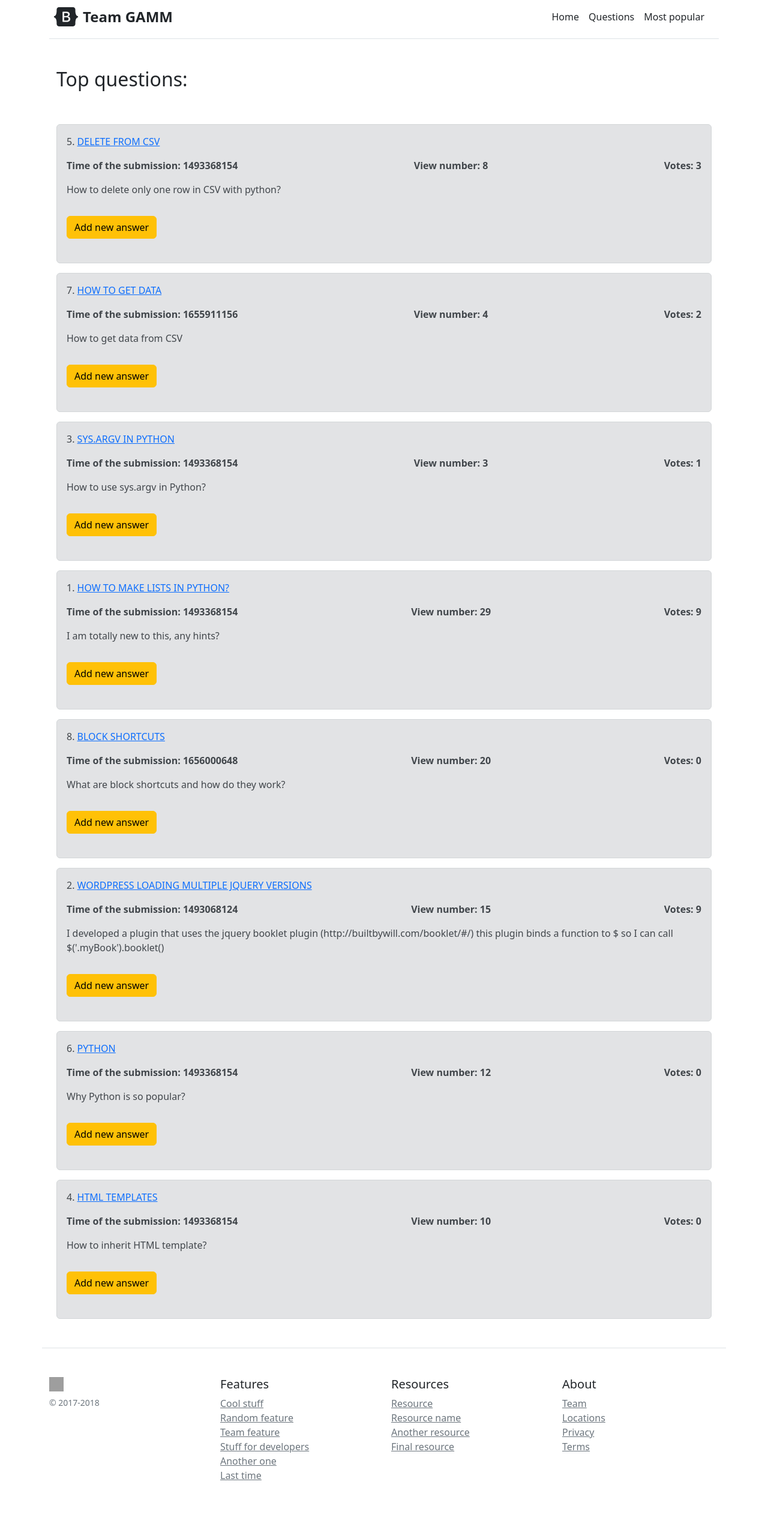
After one commit to wilk98/AskMate, a Flask app: page /most_popular in a window 1280 px wide. The commit adds this page. Shown: the whole page at 60% size. Run offline with Flask 2, Linux system fonts and the light colour scheme; grey boxes are pictures that could not be loaded.

Commit message:
add main page and team page

```diff
--- a/connection.py
+++ b/connection.py
@@ -1,6 +1,7 @@
 import csv
 from datetime import datetime
 import time
+from operator import itemgetter
 
 
 QUESTION_HEADER = ['id', 'submission_time', 'view_number', 'vote_number', 'title', 'message', 'image']
@@ -106,6 +107,7 @@ def vote_question_up(question_id):
         writer.writeheader()
         writer.writerows(questions_list)
 
+
 def vote_question_down(question_id):
     with open('question.csv', 'r', newline='') as csvfile:
         reader = csv.DictReader(csvfile)
@@ -120,3 +122,12 @@ def vote_question_down(question_id):
         writer = csv.DictWriter(writeFile, QUESTION_HEADER)
         writer.writeheader()
         writer.writerows(questions_list)
+
+
+def top_questions():
+    all_questions = []
+    with open('question.csv', 'r', newline='') as csvfile:
+        reader = csv.DictReader(csvfile)
+        for item in reader:
+            all_questions.append(item)
+    return sorted(all_questions, key=itemgetter('view_number'), reverse=True)
--- a/question.csv
+++ b/question.csv
@@ -1,8 +1,9 @@
 id,submission_time,view_number,vote_number,title,message,image
 1,1493368154,29,9,How to make lists in Python?,"I am totally new to this, any hints?",
 2,1493068124,15,9,Wordpress loading multiple jQuery Versions,I developed a plugin that uses the jquery booklet plugin (http://builtbywill.com/booklet/#/) this plugin binds a function to $ so I can call $('.myBook').booklet(),
-3,1493368154,0,0,New question,What is the best programming language?,
-4,1493368154,0,0,HTML templates,How to inherit HTML template?,
-5,1493368154,0,0,Python DictWriter,How to save user input to CSV file?,
-6,1493368154,0,0,Flask,What is it and what can you do with it?,
-7,1655911156,0,0,How to get data,How to get data from CSV,
+3,1493368154,3,1,sys.argv in Python,How to use sys.argv in Python?,
+4,1493368154,10,0,HTML templates,How to inherit HTML template?,
+5,1493368154,8,3,Delete from CSV,How to delete only one row in CSV with python?,
+6,1493368154,12,0,Python,Why Python is so popular?,
+7,1655911156,4,2,How to get data,How to get data from CSV,
+8,1656000648,20,0,Block shortcuts,What are block shortcuts and how do they work?,
--- a/server.py
+++ b/server.py
@@ -87,7 +87,8 @@ def add_question():
         connection.post_question(question_to_add)
         return redirect('/')
     else:
-        return render_template('question.html')
+        return render_template('question.html', title=question_to_add.get('title'),
+                               message=question_to_add.get('message'))
 
 
 @app.route('/question/<question_id>/vote-up')
@@ -100,5 +101,22 @@ def que_vote_down(question_id):
     connection.vote_question_down(question_id)
     return redirect('/list')
 
+
+@app.route("/team")
+def team_site():
+    return render_template('team.html')
+
+
+@app.route("/home")
+def home_site():
+    return render_template('home.html')
+
+
+@app.route("/most_popular")
+def most_popular_site():
+    top_questions = connection.top_questions()
+    return render_template('most_popular.html', most_popular=top_questions)
+
+
 if __name__ == "__main__":
     app.run(debug=True)
--- a/templates/base.html
+++ b/templates/base.html
@@ -18,9 +18,9 @@
       </a>
 
       <nav class="d-inline-flex mt-2 mt-md-0 ms-md-auto">
-        <a class="me-3 py-2 text-dark text-decoration-none" href="/index">Home</a>
+        <a class="me-3 py-2 text-dark text-decoration-none" href="/home">Home</a>
         <a class="me-3 py-2 text-dark text-decoration-none" href="/list">Questions</a>
-        <a class="me-3 py-2 text-dark text-decoration-none" href="/">Questions</a>
+        <a class="me-3 py-2 text-dark text-decoration-none" href="/most_popular">Most popular</a>
       </nav>
     </div>
     {% block body %}{% endblock %}
@@ -55,7 +55,7 @@
           <div class="col-6 col-md">
             <h5>About</h5>
             <ul class="list-unstyled text-small">
-              <li><a class="text-muted" href="#">Team</a></li>
+              <li><a class="text-muted" href="/team">Team</a></li>
               <li><a class="text-muted" href="#">Locations</a></li>
               <li><a class="text-muted" href="#">Privacy</a></li>
               <li><a class="text-muted" href="#">Terms</a></li>
--- /dev/null
+++ b/templates/most_popular.html
@@ -0,0 +1,27 @@
+{% extends 'base.html' %}
+
+{% block title %}
+    Top questions
+{% endblock %}
+
+{% block body %}
+<div class="container mt-5">
+     <div class="d-flex justify-content-between align-items-center mb-5">
+         <h2>Top questions:</h2>
+     </div>
+                 {% for item in most_popular %}
+                     <div class="alert alert-secondary">
+                         <p>{{ item.id }}. <a class="text-uppercase" href ="/question/{{ item.id }}" class="">{{ item.title }}</a></p>
+                         <div class="d-flex justify-content-between">
+                             <p><strong>Time of the submission: {{ item.submission_time }}</strong></p>
+                             <p><strong>View number: {{ item.view_number }}</strong></p>
+                             <p><strong>Votes: {{ item.vote_number }}</strong></p>
+                         </div>
+                             <p>{{ item.message }}</p>
+                             <p>{{ item.image }}</p>
+
+                         <a href="/question/{{ item.id }}/new_answer" class="btn btn-warning mb-4 mt-3">Add new answer</a>
+                     </div>
+                 {% endfor %}
+</div>
+{% endblock %}
--- a/templates/question.html
+++ b/templates/question.html
@@ -8,8 +8,8 @@
 {% block body %}
      <h2>Ask a question</h2>
          <form class="form-group col-lg-5" action="/question" method="post">
-            <label  >Title: </label><br>
-             <input  class="form-control col-lg-6" type="text" name="title "/><br>
+            <label>Title: </label><br>
+             <input  class="form-control col-lg-6" type="text" name="title"/><br>
              <label>Question: </label> <br>
              <textarea class="form-control" type="text" name="message" ></textarea><br>
             <button type="submit" class="btn btn-success mt-4 btn-lg"><strong>Send</strong></button>
--- /dev/null
+++ b/templates/team.html
@@ -0,0 +1,6 @@
+{% extends 'base.html' %}
+
+{% block body %}<div>Team GAMM was set up in order to prepare project <strong>AskMate</strong>.<br>
+    Members of the team are: Galyna Sheretun, Anna Gąsiorowska, Mikołaj Kluczniak and Maciej Wilk.</div>
+
+{% endblock %}
```
Also changed, not shown: answer.csv (+11 -0 lines), templates/home.html (added, +7 -0 lines).
